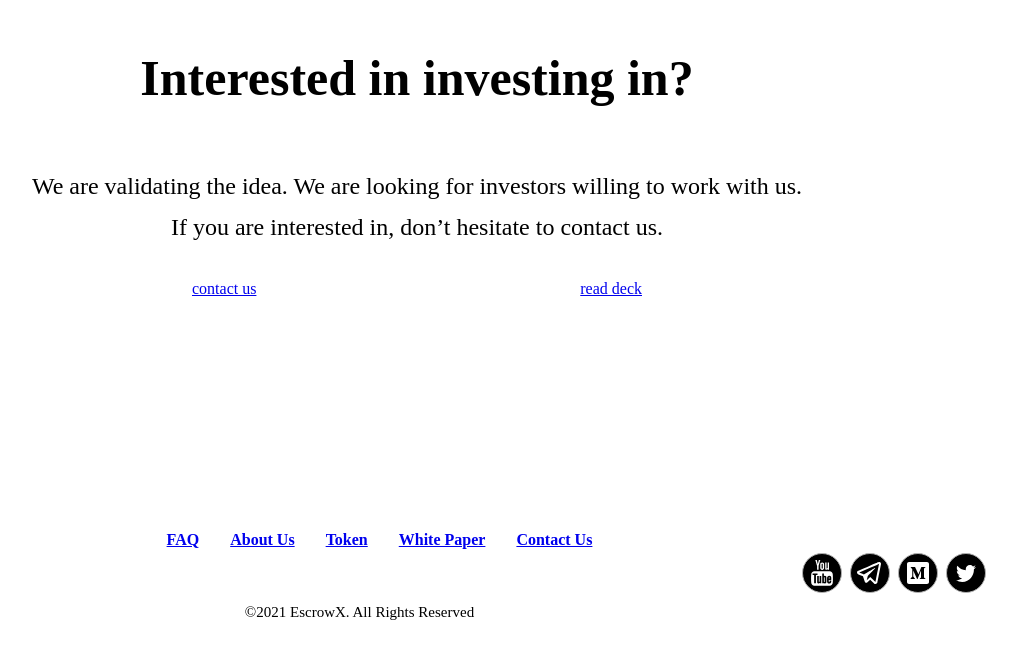
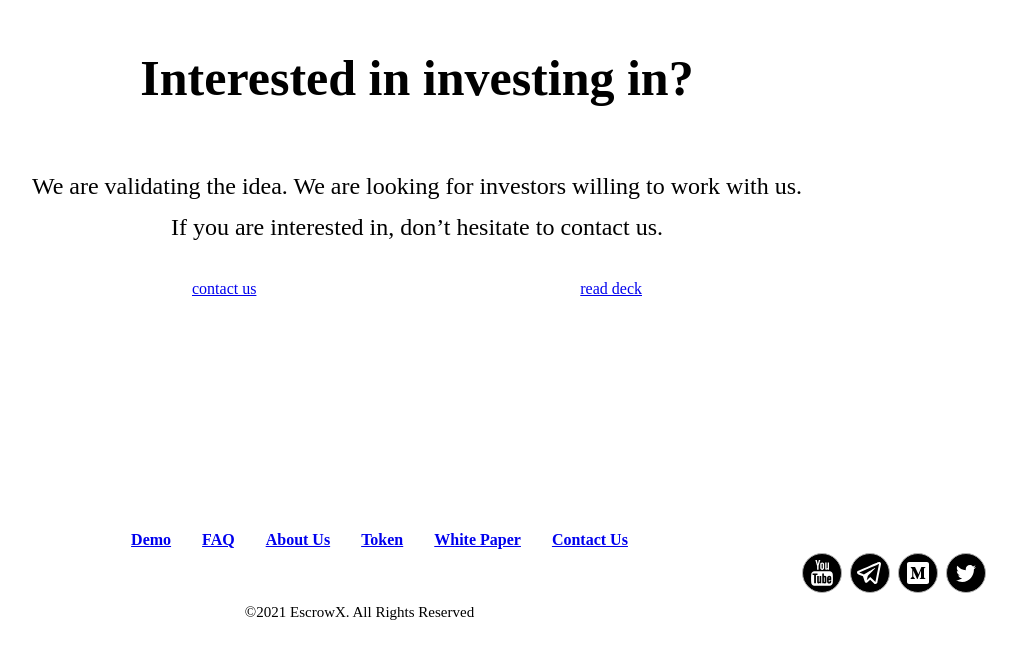
Before and after one commit to EscrowX/landing-page, a React (Create React App) app: page / in a window 1280 px wide. Shown: the part 3926-4584 px from the top of the page, without its empty margins (223-1240 px from the left). Built offline with nearby package versions, Linux system fonts and the light colour scheme; the HTML template or start-up script is replaced by a standard one.

Commit message:
Update Footer.js

```diff
--- a/src/components/Footer/Footer.js
+++ b/src/components/Footer/Footer.js
@@ -28,6 +28,9 @@ function Footer() {
 				<div className={info}>
 					<nav className={nav}>
 						<ul className={navList}>
+							<li className={navItem}>
+								<a href="https://invis.io/YJ10RDVLZ87R">Demo</a>
+							</li>
 							<li className={navItem}>
 								<a href="#">FAQ</a>
 							</li>
```
